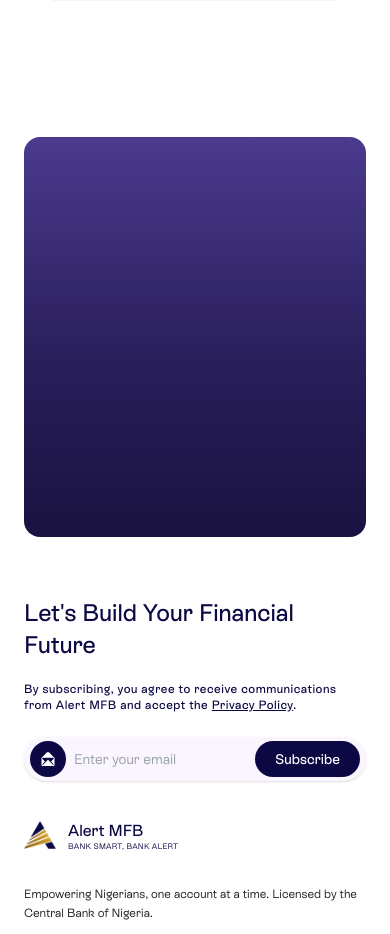
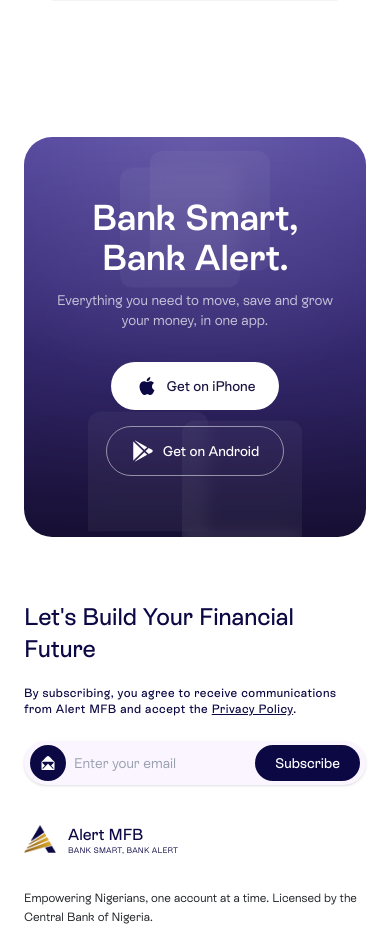
Before and after one commit to Korede7/alertmfb, a React (Vite) app: page / in a window 390 px wide. Shown: the part 10680-11614 px from the top of the page. Built offline with nearby package versions, Linux system fonts and the light colour scheme.

Commit message:
personal banking overview done

```diff
--- a/src/components/Footer.tsx
+++ b/src/components/Footer.tsx
@@ -1,7 +1,8 @@
 import { FaXTwitter, FaInstagram, FaLinkedinIn } from "react-icons/fa6";
-import { IoIosMailOpen } from "react-icons/io";
+import { IoIosMailOpen, IoLogoApple } from "react-icons/io";
 import { motion } from "framer-motion";
 import { FiFacebook } from "react-icons/fi";
+import { IoLogoGooglePlaystore } from "react-icons/io5";
 
 const personalBanking = [
     "Current Account",
@@ -132,12 +133,66 @@
                 {/* Purple gradient banner */}
                 <motion.div
                     variants={bannerVariants}
-                    className="w-full h-[400px] rounded-2xl mb-15"
+                    className="relative mb-16 h-[400px] overflow-hidden rounded-[28px]"
                     style={{
                         background:
-                            "linear-gradient(180deg, #4B3A8E 0%, #2A1F5C 55%, #1A1240 100%)",
+                            "linear-gradient(180deg, #52449D 0%, #2A1F5C 55%, #171033 100%)",
                     }}
-                />
+                >
+                    {/* Top Glow */}
+                    <div className="absolute inset-0 bg-[radial-gradient(circle_at_top,#ffffff20_0%,transparent_60%)]" />
+
+                    {/* Decorative Cards */}
+                    <motion.div
+                        animate={{ y: [0, -8, 0] }}
+                        transition={{ repeat: Infinity, duration: 4, ease: "easeInOut" }}
+                        className="absolute left-16 bottom-0 h-30 w-30 rounded-t-xl bg-white/5 backdrop-blur-sm"
+                    />
+
+                    <motion.div
+                        animate={{ y: [0, 8, 0] }}
+                        transition={{ repeat: Infinity, duration: 5, ease: "easeInOut" }}
+                        className="absolute left-[28%] top-6 h-30 w-30 rounded-xl bg-white/5 backdrop-blur-sm"
+                    />
+
+                    <motion.div
+                        animate={{ y: [0, -10, 0] }}
+                        transition={{ repeat: Infinity, duration: 4.5, ease: "easeInOut" }}
+                        className="absolute right-[28%] top-6 h-30 w-30 rounded-xl bg-white/5 backdrop-blur-sm"
+                    />
+
+                    <motion.div
+                        animate={{ y: [0, 8, 0] }}
+                        transition={{ repeat: Infinity, duration: 5.5, ease: "easeInOut" }}
+                        className="absolute right-16 bottom-0 h-30 w-30 rounded-t-xl bg-white/5 backdrop-blur-sm"
+                    />
+
+                    {/* Center Glow */}
+                    <div className="absolute left-1/2 top-20 h-48 w-[500px] -translate-x-1/2 rounded-full bg-[#6A59C8]/20 blur-3xl" />
+
+                    {/* Content */}
+                    <div className="relative z-10 flex h-full flex-col items-center justify-center px-6 text-center">
+                        <h2 className="text-4xl font-semibold text-white md:text-5xl">
+                            Bank Smart, Bank Alert.
+                        </h2>
+
+                        <p className="mt-3 max-w-lg text-sm text-white/70">
+                            Everything you need to move, save and grow your money, in one app.
+                        </p>
+
+                        <div className="mt-8 flex flex-wrap justify-center gap-4">
+                            <button className="flex items-center gap-2 rounded-full bg-white px-6 py-3 text-sm font-medium text-[#1A1240] transition hover:scale-105">
+                                <IoLogoApple className="h-6 w-6 text-primary" />
+                                Get on iPhone
+                            </button>
+
+                            <button className="flex items-center gap-2 rounded-full border border-white/50 bg-transparent px-6 py-3 text-sm font-medium text-white transition hover:bg-white/10">
+                                <IoLogoGooglePlaystore className="h-6 w-6 text-white" />
+                                Get on Android
+                            </button>
+                        </div>
+                    </div>
+                </motion.div>
 
                 {/* Heading + subscribe */}
                 <motion.div
--- a/src/pages/personalbanking/FixedDeposits.tsx
+++ b/src/pages/personalbanking/FixedDeposits.tsx
@@ -119,15 +119,15 @@
         {/* ---------------------------------------------------------- Table */}
         <div
           ref={tableAnimation.ref}
-          className={`mt-12 overflow-hidden px-4 sm:px-0 transition-all duration-1000 ease-out delay-300 ${
+          className={`mt-12 overflow-hidden text-left px-4 sm:px-0 transition-all duration-1000 ease-out delay-300 ${
             tableAnimation.isVisible
               ? "opacity-100 translate-y-0"
               : "opacity-0 translate-y-10"
           }`}
         >
-          <div className="mt-10 grid gap-5 sm:grid-cols-[1fr_2fr] bg-[#F9F9FD] px-4 sm:px-6 py-3 text-[13px] font-medium text-slate-500">
+          <div className="mt-10 grid  sm:grid-cols-[2fr_2fr] bg-[#F9F9FD] px-4 sm:px- py-3 text-[13px] font-medium text-slate-500">
             <span className="text-primary">Tenor</span>
-            <span className="text-primary">Interest rates (p.a)</span>
+            <span className="text-primary ">Interest rates (p.a)</span>
           </div>
           {TENORS.map((t, i) => (
             <div
@@ -138,7 +138,7 @@
               style={{ transitionDelay: `${i * 50}ms` }}
             >
               <span className="text-primary">{t.label}</span>
-              <span className="text-primary">
+              <span className="text-primary text-left">
                 {t.rate.toFixed(1)}% p.a
               </span>
             </div>
--- a/src/pages/personalbanking/Overview.tsx
+++ b/src/pages/personalbanking/Overview.tsx
@@ -1,8 +1,9 @@
 import { IoLogoApple } from "react-icons/io";
 import { IoLogoGooglePlaystore } from "react-icons/io5";
-import { Shield, ChevronDown, Menu } from "lucide-react";
+import { Shield, ChevronDown } from "lucide-react";
 import { useEffect, useState } from "react";
 import { motion, LayoutGroup, AnimatePresence } from "framer-motion";
+import { BsMenuButtonWide } from "react-icons/bs";
 
 const Overview = () => {
     const [isVisible, setIsVisible] = useState(false);
@@ -322,16 +323,16 @@
                             onClick={() => setIsDropdownOpen(!isDropdownOpen)}
                             whileHover={{ scale: 1.02 }}
                             whileTap={{ scale: 0.98 }}
-                            className="w-full flex items-center justify-between rounded-xl bg-[#EDEDF5]/90 backdrop-blur-xl border border-white/60 shadow-sm px-4 py-3 text-sm font-medium text-primary transition-all duration-300 hover:shadow-md"
+                            className="w-full flex items-center justify-between rounded-xl bg-primary backdrop-blur-xl border border-white/60 shadow-sm px-4 py-3 text-sm font-medium text-primary transition-all duration-300 hover:shadow-md"
                         >
                             <motion.span
-                                className="flex items-center gap-2"
+                                className="flex items-center gap-2 text-white"
                                 animate={{
                                     scale: isDropdownOpen ? 1.05 : 1
                                 }}
                                 transition={{ duration: 0.2 }}
                             >
-                                <Menu size={18} />
+                                <BsMenuButtonWide size={18} />
                                 Quick Links
                             </motion.span>
                             <motion.div
```
